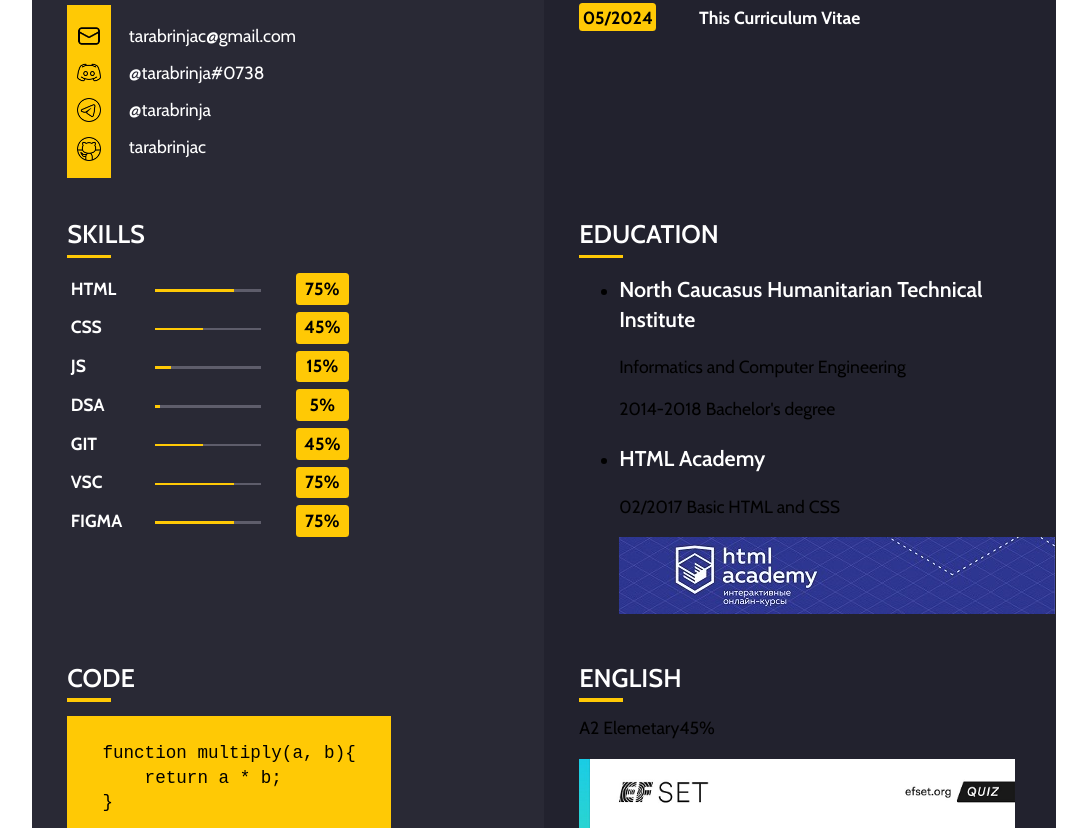
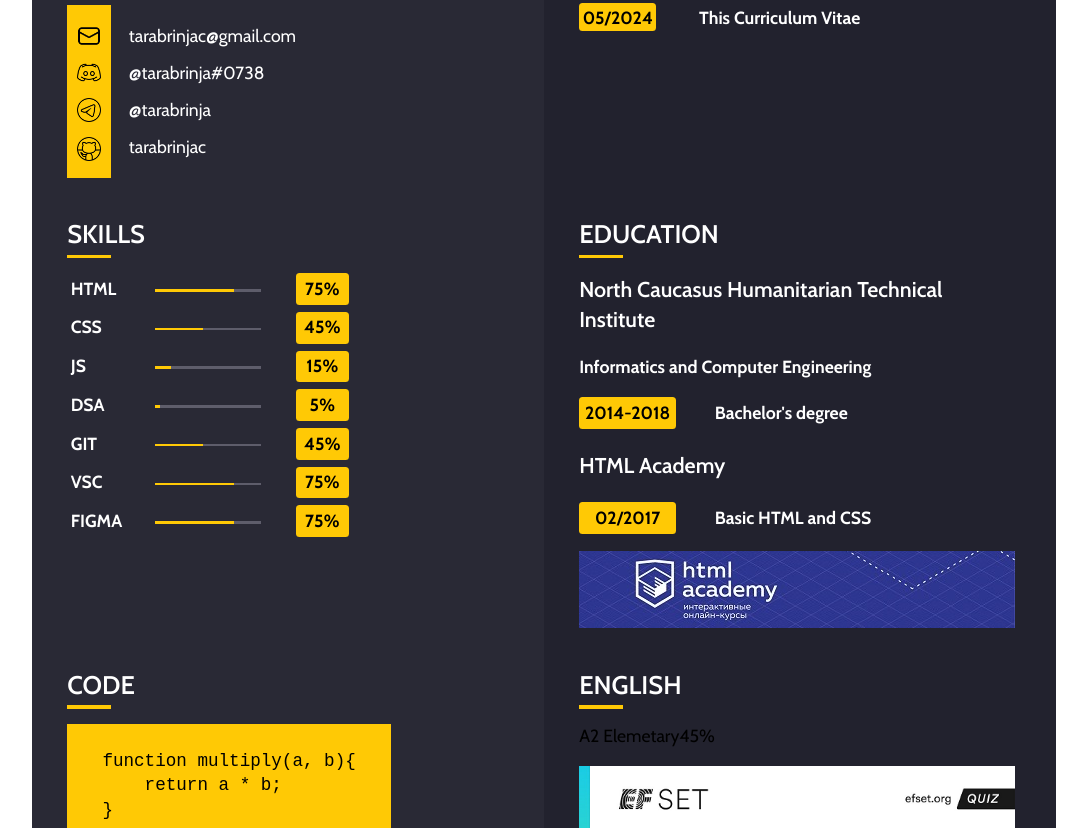
Before and after one commit to tarabrinjac/rsschool-cv, a website: page index.html in a window 1280 px wide. Shown: the part 570-1398 px from the top of the page, without its empty margins (96-1183 px from the left). Drawn offline with Linux system fonts and the light colour scheme.

Commit message:
feat: add education section stylization in style.css

```diff
--- a/css/style.css
+++ b/css/style.css
@@ -596,3 +596,47 @@
 
   background-color: #ffc905;
 }
+
+/** =====================================
+/** Education Section
+/** ===================================== */
+
+.education-list {
+  padding: 0;
+
+  list-style: none;
+
+  color: #ffffff;
+}
+
+.education-image {
+  display: block;
+}
+
+.education-paragraph {
+  display: flex;
+
+  font-weight: 700;
+}
+
+.education-name {
+  padding: 0.2em;
+
+  font-weight: 700;
+}
+
+.education-date {
+
+  margin-right: 2em;
+  padding: 0.2em;
+
+  border-radius: 0.2em;
+
+  width: 5.5em;
+
+  text-align: center;
+  font-weight: 700;
+
+  color: #000000;
+  background-color: #ffc905;
+}
```
